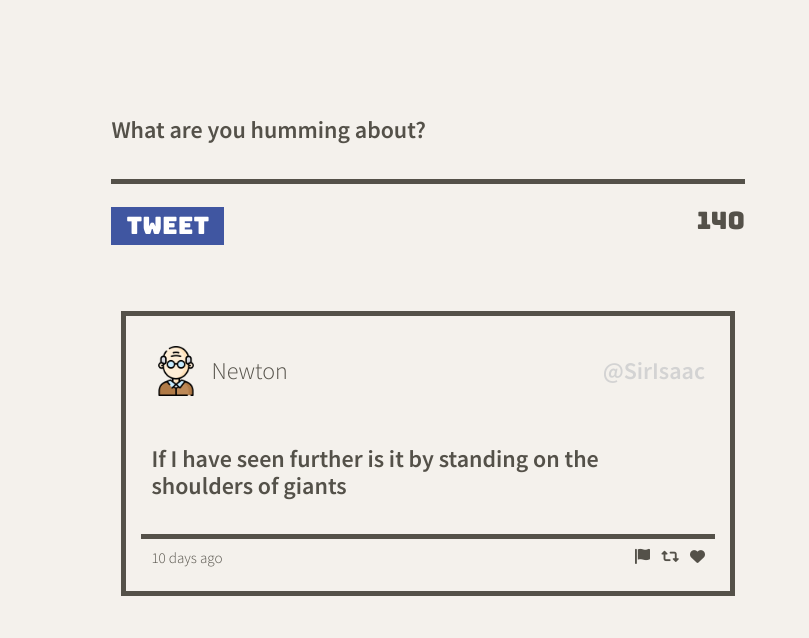
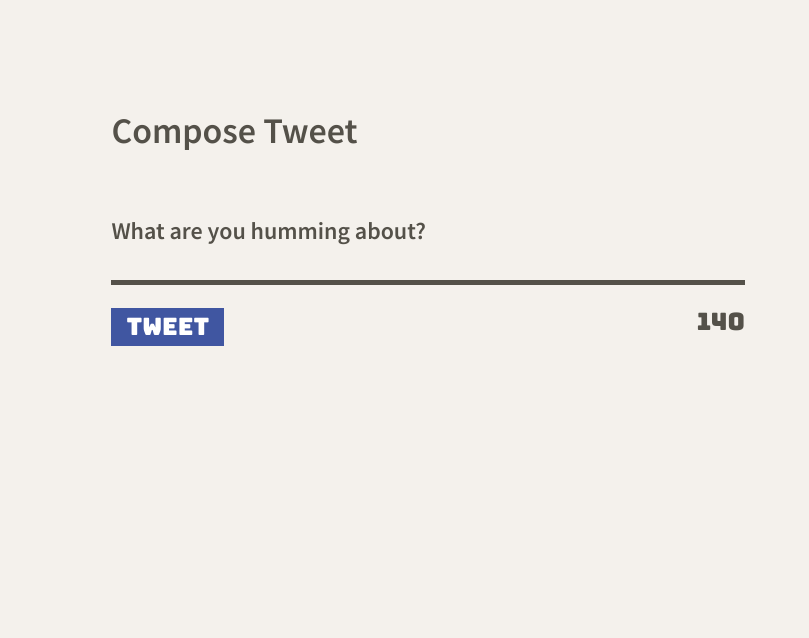
Before and after one commit to leapehar/tweeter2, a website: page public/index.html in a window 1280 px wide. Shown: the part 164-802 px from the top of the page, 471-1280 px from the left. Drawn offline with nearby package versions, Linux system fonts and the light colour scheme; no server answers.

Commit message:
removed dead code, comments, console.logs

```diff
--- a/public/index.html
+++ b/public/index.html
@@ -72,7 +72,7 @@
 
       <main class="container">
         <section class="new-tweet">
-          <!-- <h2>Compose Tweet</h2> -->
+          <h2>Compose Tweet</h2>
           <div class="error messageNoLengthError">
             <p>you must enter a tweet before submitting</p>
           </div>
@@ -91,32 +91,7 @@
             </div>
           </form>
         </section>
-        <section class="newTweetSection" id="tweets-container">
-          <article class="tweet">
-            <header>
-              <div>
-                <div class="userAvatar">
-                  <img src="images/old-man.png" alt="" />
-                </div>
-                <span class="userName">Newton</span>
-              </div>
-              <span class="userHandle">@SirIsaac</span>
-            </header>
-            <div class="middle">
-              <p>
-                If I have seen further is it by standing on the shoulders of
-                giants
-              </p>
-            </div>
-            <footer>
-              <span>10 days ago</span>
-              <span class="tweetIcons"
-                ><i class="fas fa-flag"></i><i class="fas fa-retweet"></i
-                ><i class="fas fa-heart"></i
-              ></span>
-            </footer>
-          </article>
-        </section>
+        <section class="newTweetSection" id="tweets-container"></section>
       </main>
     </div>
 
--- a/public/scripts/composer-char-counter.js
+++ b/public/scripts/composer-char-counter.js
@@ -2,24 +2,19 @@ $(document).ready(function() {
   // --- our code goes here ---
   const textArea = document.getElementById("tweet-text");
 
-  //
+
 
   textArea.addEventListener('keydown', function(event) {
-    // 0, 1, 2, 1, 0
+
     const output = $(this).next().find("output");
     let inputLength = $(this).val().length;
 
-    // if ($(this).val().length == 0) {
-    //   value = $(this).next().find("output").val();
-    // }
-    // ''
     let value = output.val();
-    // 140, 140
+
     if (event.keyCode === 8 && inputLength > 0) {
-      output.val(++value); // 138 + 1 = 139
+      output.val(++value);
     } else if (event.keyCode !== 8 && inputLength > -1) {
-      output.val(--value); // 140 - 1; ( 139)
-      // 139 - 1 (138)
+      output.val(--value);
     }
 
     if (output.val() < 0) {
@@ -27,8 +22,5 @@ $(document).ready(function() {
     } else {
       output.removeClass('negative-output');
     }
-
   });
-
-
 });
--- a/public/styles/header.css
+++ b/public/styles/header.css
@@ -11,7 +11,6 @@ header.pageHeader {
   display: flex;
   flex-direction: column;
   align-items: center;
-  /* border: 3px solid red; */
   height: 520px;
   justify-content: flex-end;
   background-color: #ffbf00;
--- a/public/styles/layout.css
+++ b/public/styles/layout.css
@@ -30,7 +30,6 @@ body {
 main {
   width: 90%;
   margin: 0 auto;
-  /* border: 2px solid blue; */
 }
 
 @media only screen and (min-width: 1024px) {
--- a/public/styles/nav.css
+++ b/public/styles/nav.css
@@ -12,12 +12,12 @@ nav {
   color: #ffffff;
   height: 120px;
   background-color: #4056a1;
-  padding: 0 1.5em; /* padding left and right 1.5em */
+  padding: 0 1.5em;
   display: flex;
   justify-content: space-between;
   align-items: center;
   position: fixed;
-  top:0;
+  top: 0;
   min-width: 100vw;
 }
 
--- a/public/styles/tweet-element.css
+++ b/public/styles/tweet-element.css
@@ -1,12 +1,3 @@
-.newTweetSection {
-  /* border: 5px solid #545149; */
-  padding: 10px;
-}
-
-/* .newTweetSection:hover {
-  box-shadow: 15px 15px rgba(64, 86, 161, 0.5);
-} */
-
 article.tweet {
   margin-top: 20px;
   border: 5px solid #545149;
--- a/server/data-files/initial-tweets.json
+++ b/server/data-files/initial-tweets.json
@@ -8,7 +8,7 @@
     "content": {
       "text": "If I have seen further it is by standing on the shoulders of giants"
     },
-    "created_at": 1643770360205
+    "created_at": 1643774151399
   },
   {
     "user": {
@@ -19,6 +19,6 @@
     "content": {
       "text": "Je pense , donc je suis"
     },
-    "created_at": 1643856760205
+    "created_at": 1643860551399
   }
 ]
```
Also changed, not shown: public/scripts/client.js (+3 -55 lines).
